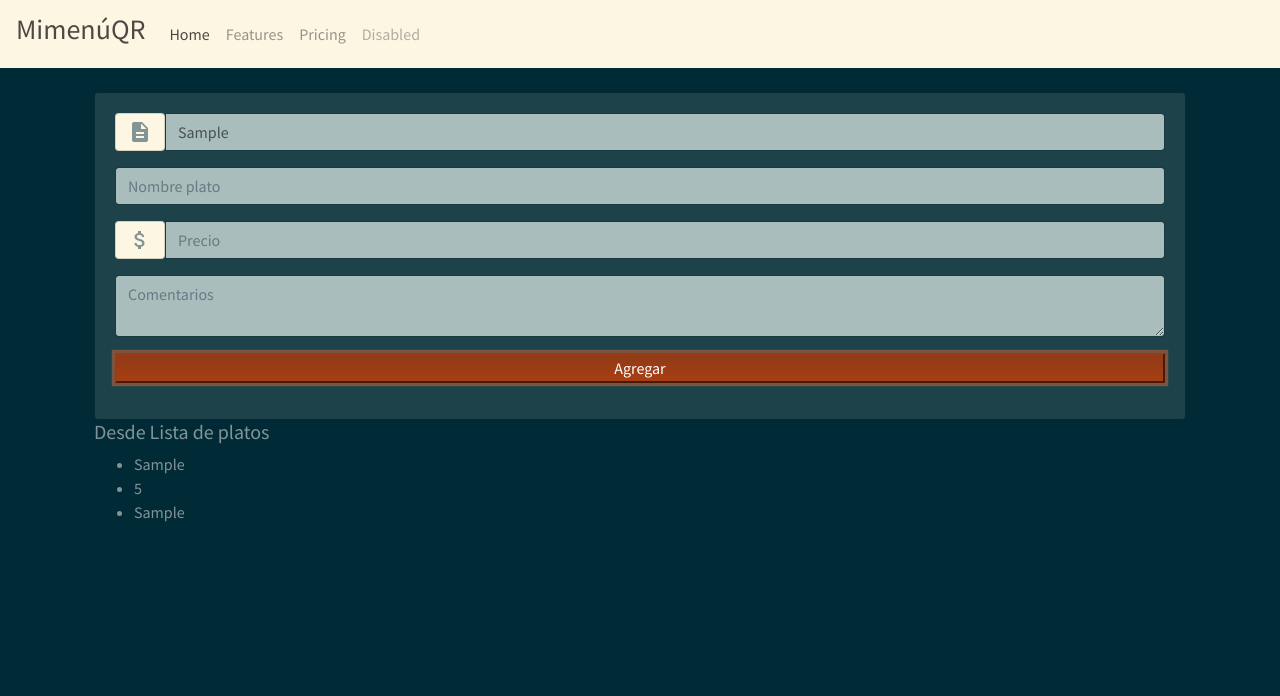
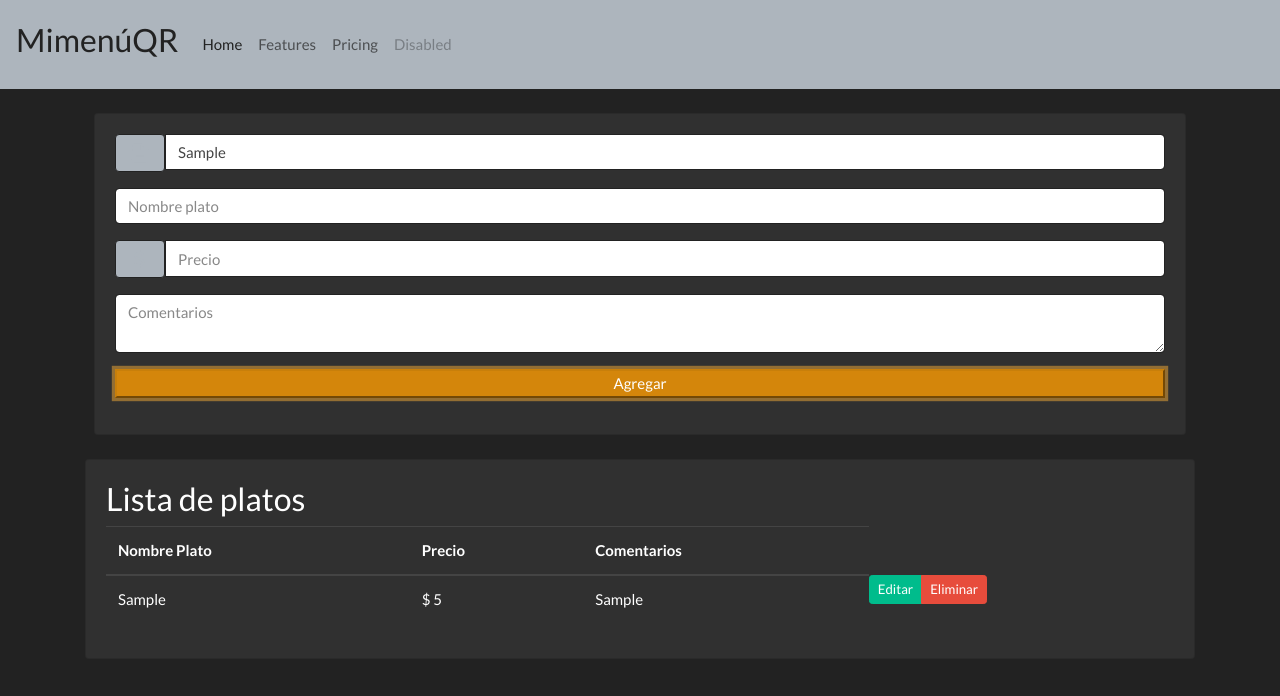
Before and after one commit to acdiaz37/mimenuqr, a React (Create React App) app: page / in a window 1280 px wide. Both pictures are taken after typing "Sample", "Sample", "5", "Sample" into the empty fields and a click on the button "Agregar". Shown: the top 696 px of the page. Built offline with nearby package versions, Linux system fonts and the light colour scheme.

Commit message:
Agregando tabla condicional
Se deja la tabla condicional solo si hay datos

```diff
--- a/src/App.js
+++ b/src/App.js
@@ -21,18 +21,44 @@ function App() {
     <>
       <Navbar />
       <div className="container p-4">
-        <div>
           <FormularioMenu
             crearPlato={crearPlato}
           />
+      </div>
+      {platos.length>0 ?(<>
+            <div className=" container p-10">
+              <div className="card card-body">
+                <h3>Lista de platos</h3>
+
+                <table className=" table table-striped">
+            <thead>
+              <th scope="col">Nombre Plato</th>
+              <th scope="col">Precio</th>
+              <th scope="col">Comentarios</th>
+            </thead>
+            <tbody>
+
             {platos.map(plato => (
                 <Plato
                     key= {plato.id}
                     plato={plato}
                 />
               ))}
+
+            </tbody>
+          </table>
+
+
+
           </div>
-      </div>
+          </div></>
+
+
+            ): (<h3>No hay datos {platos.length}</h3>)}
+
+
+
+
     </>
   );
 }
--- a/src/components/FormularioMenu.js
+++ b/src/components/FormularioMenu.js
@@ -106,7 +106,6 @@ const FormularioMenu = ({crearPlato}) => {
             name="precioPlato"
             type="number"
             min="0.00"
-            max="10000.00"
             step="0.01"
             onChange={handleInputChange}
             value={precioPlato}
--- a/src/components/Plato.js
+++ b/src/components/Plato.js
@@ -1,22 +1,19 @@
-import React from 'react'
+import React from "react";
 
-
-const Plato = ({plato}) => {
-
-
-    return (
-        <>
-        <h5>Desde Lista de platos</h5>
-
-        <ul>
-                <li>{plato.nombrePlato}</li>
-                <li>{plato.precioPlato}</li>
-                <li>{plato.comentarioPlato}</li>
-            </ul>
-
-        </>
-
-     );
-}
+const Plato = ({ plato }) => {
+  return (
+    <>
+      <tr>
+        <td>{plato.nombrePlato}</td>
+        <td>$ {plato.precioPlato}</td>
+        <td>{plato.comentarioPlato}</td>
+        <div className="btn-group" data-toggle="buttons">
+            <button type="button" className="btn btn-sm btn-success">Editar</button>
+            <button type="button" className="btn btn-sm btn-danger">Eliminar</button>
+        </div>
+      </tr>
+    </>
+  );
+};
 
 export default Plato;
--- a/src/index.js
+++ b/src/index.js
@@ -5,7 +5,7 @@ import * as serviceWorker from './serviceWorker';
 // importando firebase
 import './firebase';
 //importando bootswatch - instalado con npm i bootswatch
-import 'bootswatch/dist/solar/bootstrap.min.css'
+import 'bootswatch/dist/darkly/bootstrap.min.css'
 
 ReactDOM.render(
   <React.StrictMode>
```
Lines whose indentation alone changed are shown as unchanged.
